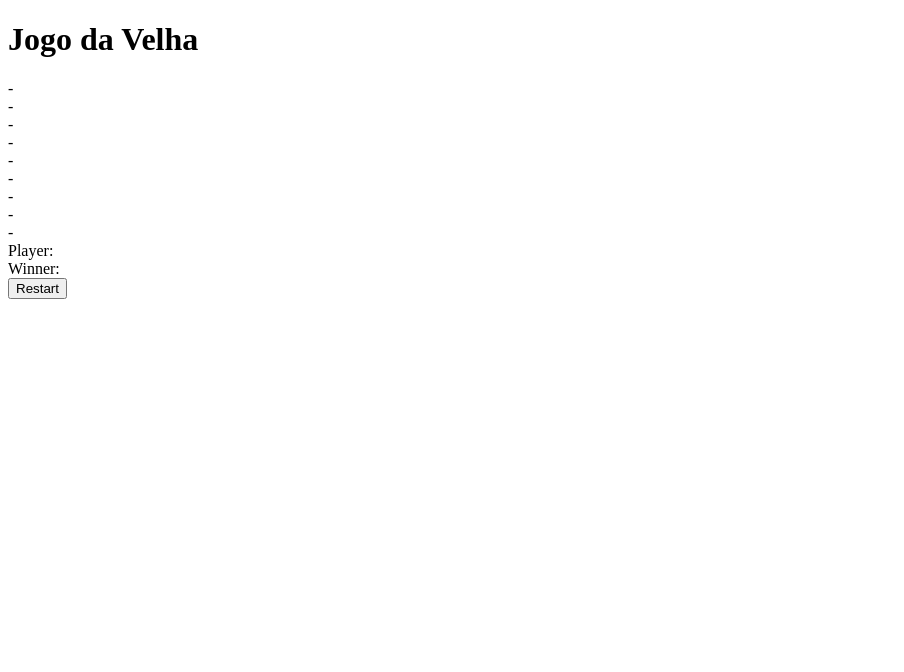
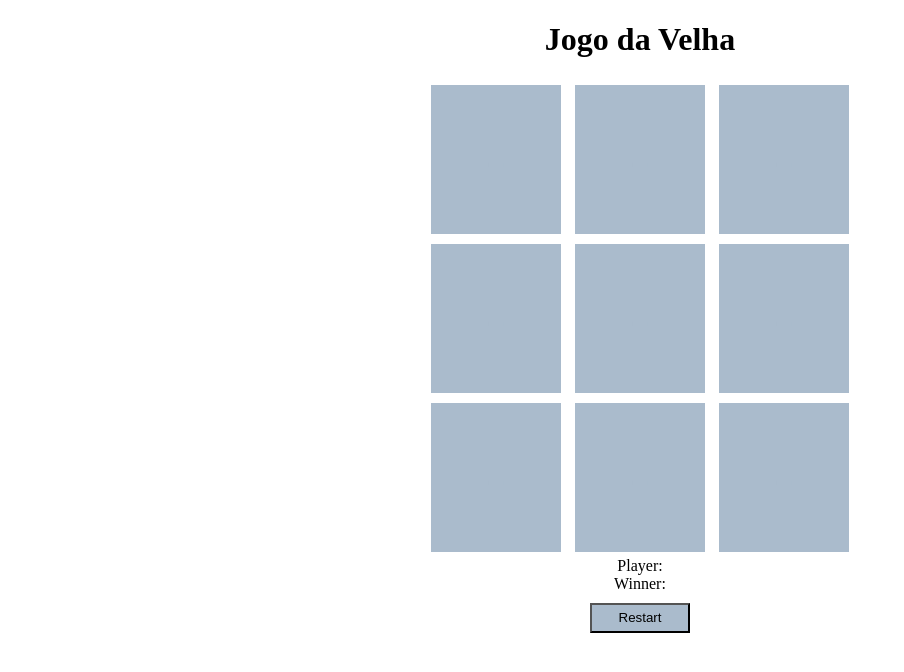
Before and after one commit to PM4RK/Jogo-da-Velha, a plain HTML site: page index.html in a window 1280 px wide. Shown: the whole page, without its empty margins (0-904 px from the left). Drawn offline with Linux system fonts and the light colour scheme.

Commit message:
created CSS file and improved styling

```diff
--- /dev/null
+++ b/css/style.css
@@ -0,0 +1,28 @@
+body {
+    text-align: center;
+}
+
+.board {
+    text-align: center;
+    width: 50px;
+    background: #abc;
+    display: inline-block;
+    padding: 40px;
+    font-size: 60px;
+    margin: 5px;
+    cursor: pointer;
+    color: #abc;
+}
+
+.player, .winner {
+    font-size: 30px;
+    margin-top: 10px;
+  }
+
+  .button-restart {
+    margin-top: 10px;
+    width: 100px;
+    height: 30px;
+    background: #abc;
+    cursor: pointer;
+}
--- a/index.html
+++ b/index.html
@@ -5,6 +5,7 @@
     <meta http-equiv="X-UA-Compatible" content="IE=edge">
     <meta name="viewport" content="width=device-width, initial-scale=1.0">
     <title>Jogo da Velha</title>
+    <link rel="stylesheet" href="./css/style.css">
 </head>
 <body>
     <h1>
```
